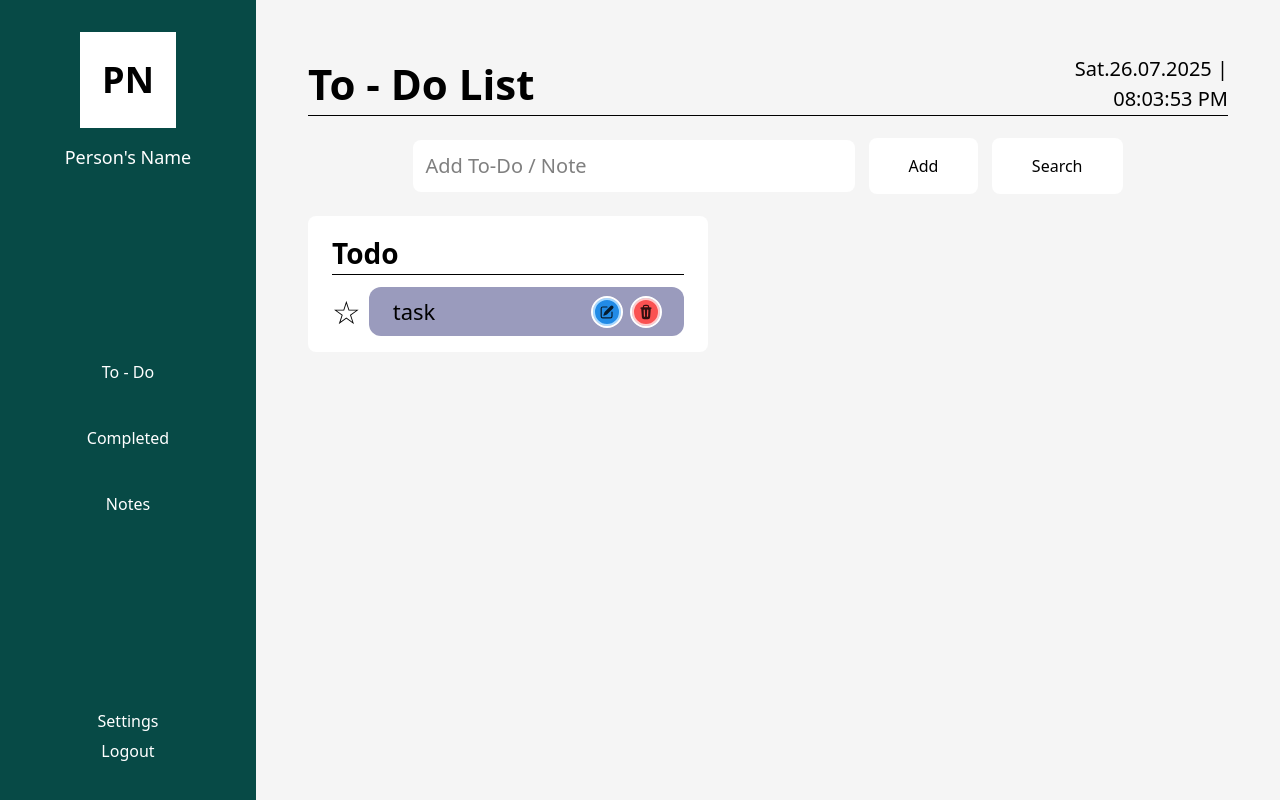
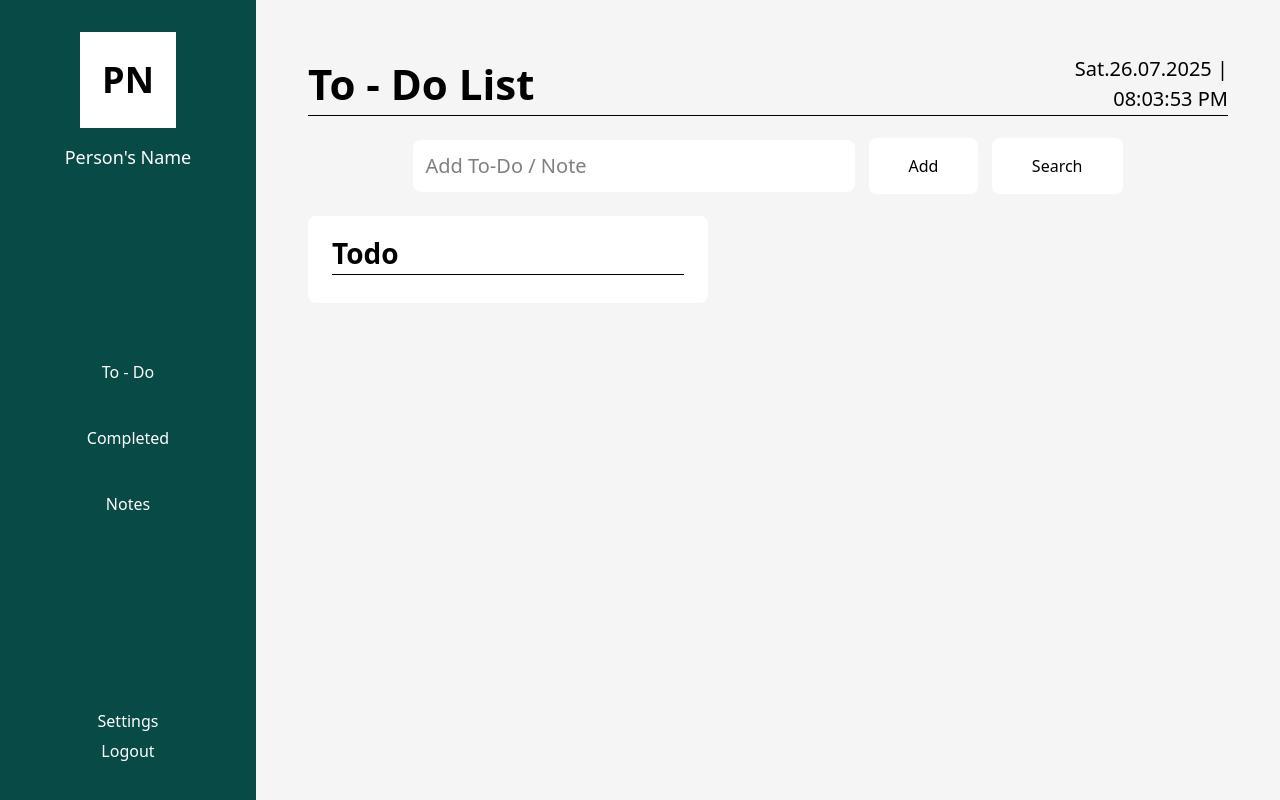
Before and after one commit to AshF000/react2, a React (Vite) app: page / in a window 1280 px wide. Built offline with nearby package versions, Linux system fonts and the light colour scheme.

Commit message:
state lifting for inp btn & tasks

```diff
--- a/src/Components/Button.jsx
+++ b/src/Components/Button.jsx
@@ -1,9 +1,9 @@
 import React from 'react'
 
-const Button = ({ width, instruction }) => {
+const Button = ({ width, instruction, onClick }) => {
     return (
         <div className={`${width}`}>
-            <button className='py-4 px-10 font-medium bg-white rounded-lg'>{instruction}</button>
+            <button  className='py-4 px-10 font-medium bg-white rounded-lg' onClick={onClick}>{instruction}</button>
         </div>
     )
 }
--- a/src/Components/Input.jsx
+++ b/src/Components/Input.jsx
@@ -1,8 +1,6 @@
 import React, { useEffect, useRef, useState } from 'react'
 
-const Input = ({width}) => {
-
-    const [value, setValue] = useState("")
+const Input = ({width, value, setValue}) => {
 
     const [clear, setClear] = useState(false)
 
--- a/src/Components/Mainboard.jsx
+++ b/src/Components/Mainboard.jsx
@@ -1,25 +1,36 @@
 
+import { useState } from 'react';
 import Button from './Button';
 import Header from './Header';
 import Input from './Input';
-import Tasks from './TaskCard';
+import TaskCard from './TaskCard';
 
 
 
 const Mainboard = () => {
 
 
+    const [inputValue, setInputValue] = useState("")
+    const [tasks, setTasks] = useState([])
+
+    const handleAddTask = () => {
+        if (inputValue.trim() === "") return;
+
+        setTasks([...tasks, inputValue])
+        setInputValue("")
+    }
+
     return (
         <div className='flex-1 bg-[#f5f5f5] p-13'>
             <Header headTitle={"To - Do List"} />
             <div className='w-[80%] mx-auto flex justify-evenly items-center'>
-                <Input width={"w-[60%]"} />
-                <Button width={"w-20%"} instruction={"Add"} />
+                <Input width={"w-[60%]"} value={inputValue} setValue={setInputValue} />
+                <Button width={"w-20%"} instruction={"Add"} onClick={handleAddTask} />
                 <Button width={"w-20%"} instruction={"Search"} />
             </div>
 
             <div>
-                <Tasks />
+                <TaskCard tasks={tasks} />
             </div>
 
 
--- a/src/Components/Task.jsx
+++ b/src/Components/Task.jsx
@@ -1,8 +1,8 @@
 import React from 'react'
 
-const Task = ({ taskDetails }) => {
+const Task = ({index, taskDetails }) => {
     return (
-        <div className='flex wrap items-center'>
+        <div key={index} className='flex wrap items-center'>
             <button className='text-[32px] mr-2 hover:text-[rgba(255,174,66,0.6)]'>☆</button>
             <div className='flex justify-between items-center bg-[#9a9bbd] py-2 px-6 black text-[22px] rounded-xl w-full '>
                 <p className=''>{taskDetails}</p>
--- a/src/Components/TaskCard.jsx
+++ b/src/Components/TaskCard.jsx
@@ -1,19 +1,20 @@
 import React from 'react'
-import Header from './Header'
 import Task from './Task'
 
-const Tasks = () => {
+const TaskCard = ({ tasks }) => {
     return (
         <div className='w-[400px] bg-white rounded-lg py-4 px-6'>
 
             <div className='w-full border-b-1 mb-3'><h1 className='font-semibold text-[28px]'>{"Todo"}</h1></div>
 
-            <div className='w-full'>
-                <Task taskDetails={"task"} />
+            <div className='w-full space-y-3'>
+                {tasks.map((taskDetails, index) => (
+                    <Task key={index} taskDetails={taskDetails} />
+                ))}
             </div>
 
         </div>
     )
 }
 
-export default Tasks
+export default TaskCard
```
